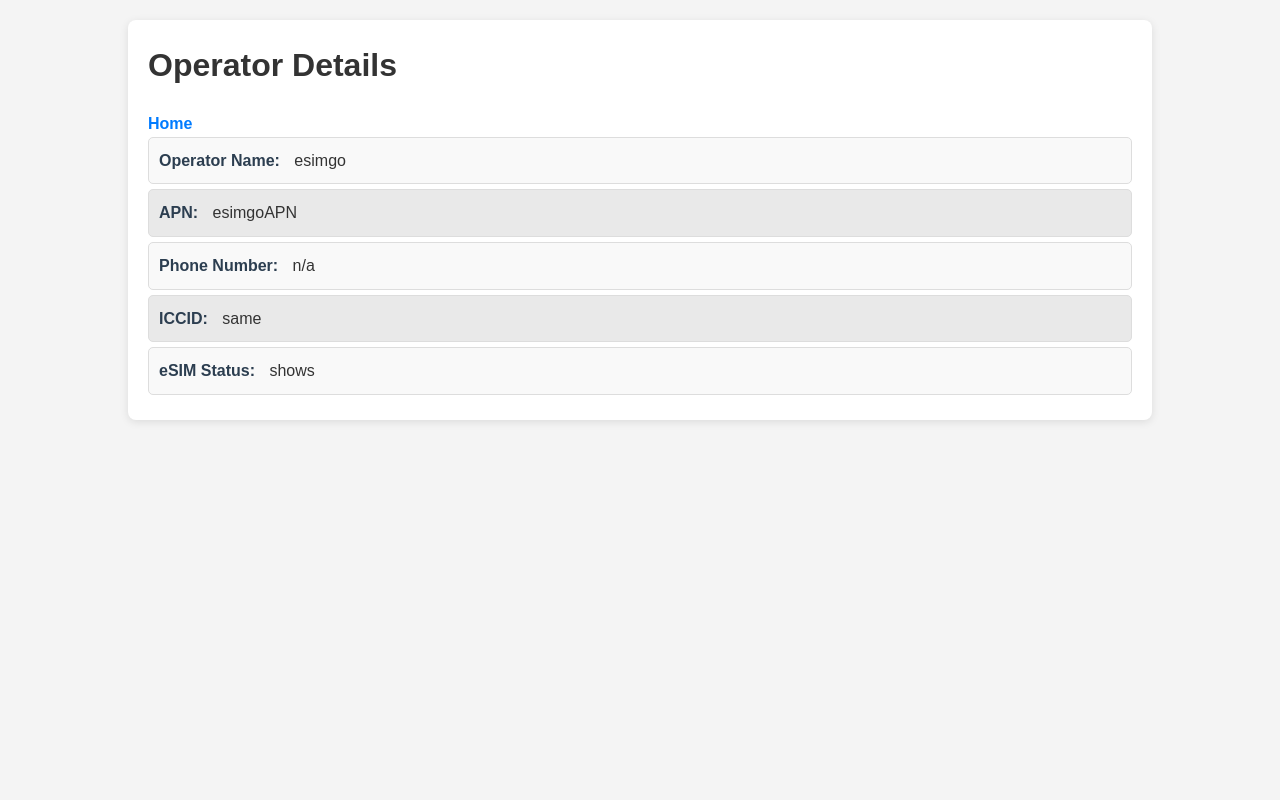
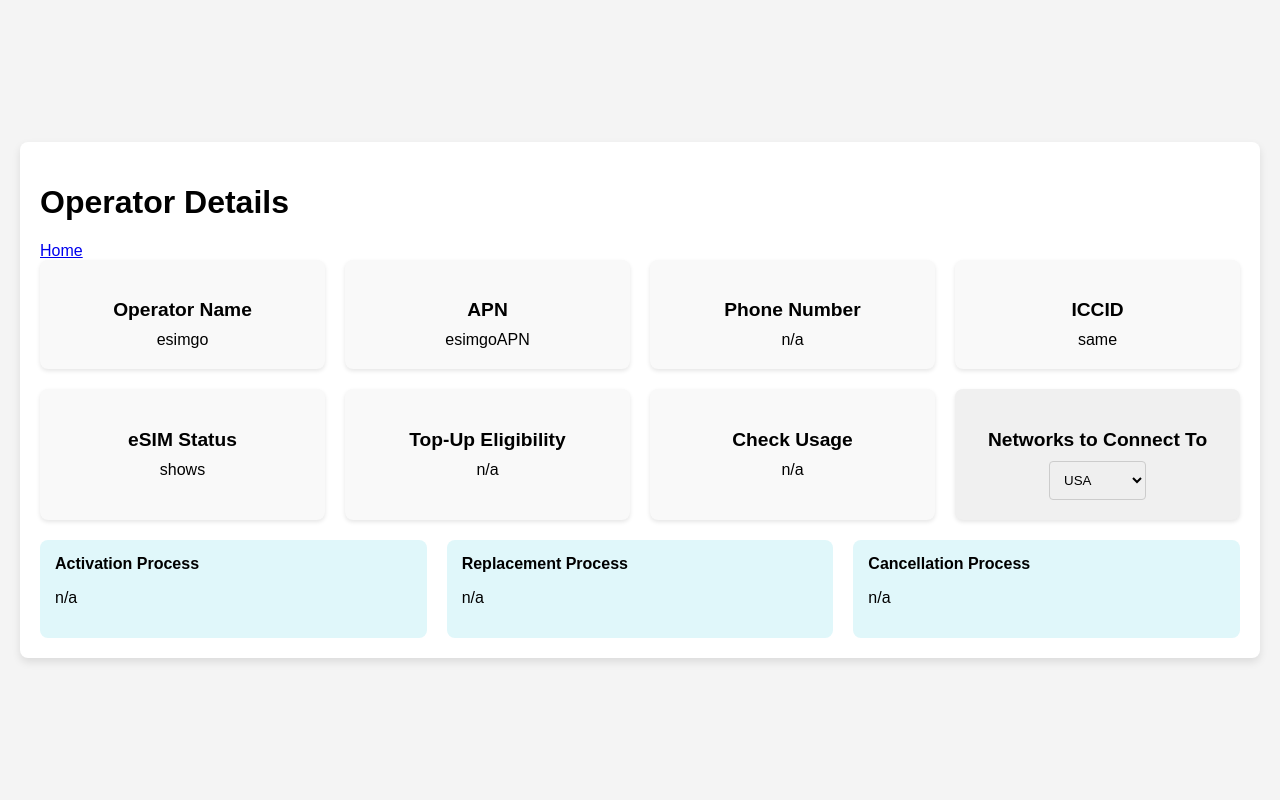
Before and after one commit to Abd0uk/mobi_kb, a Django app: page /operators/1 in a window 1280 px wide. Run offline with Django 5.2, Linux system fonts and the light colour scheme; data comes from the database, SQL or seed files in the repository; both versions use the stored data as it was after the commit.

Commit message:
better UI

```diff
--- a/mobi_base/operators/models.py
+++ b/mobi_base/operators/models.py
@@ -4,10 +4,21 @@ from django_countries.fields import CountryField
 
 class Operator(models.Model):
     operator_name = models.CharField(max_length=64)
+    provider_name = models.CharField(max_length=124, default='n/a')
     apn = models.CharField(max_length=64)
     phone_number = models.CharField(max_length=64)
     iccid = models.CharField(max_length=100)
     esim_status = models.CharField(max_length=100)
 
+    check_usage = models.CharField(max_length=200, default='n/a')
+    topup_eligibility = models.CharField(max_length=500, default='n/a')
+
+    kyc = models.CharField(max_length=500, default='n/a')
+
+    activation = models.CharField(max_length=1000, default='n/a')
+    replacement = models.CharField(max_length=1000, default='n/a')
+    cancellation = models.CharField(max_length=1000, default='n/a')
+
+
     def __str__(self):
         return f"{self.operator_name}"
--- a/mobi_base/operators/static/css/styles.css
+++ b/mobi_base/operators/static/css/styles.css
@@ -1,86 +1,79 @@
-/* Basic reset for consistency across browsers */
-* {
+body {
+    font-family: Arial, sans-serif;
     margin: 0;
     padding: 0;
-    box-sizing: border-box;
+    display: flex;
+    justify-content: center;
+    align-items: center;
+    height: 100vh;
+    background-color: #f4f4f4;
 }
-
-/* General page layout */
-body {
-    font-family: Arial, sans-serif;
-    line-height: 1.6;
-    background-color: #f4f4f4;
-    color: #333;
+.container {
+    width: 100%;
+    max-width: 1200px;
+    background-color: #fff;
+    border-radius: 8px;
+    box-shadow: 0 4px 8px rgba(0, 0, 0, 0.1);
+    padding: 20px;
+}
+.header {
+    display: flex;
+    justify-content: space-between;
+    align-items: center;
+    margin-bottom: 20px;
+}
+.header h2 {
     margin: 0;
-    padding: 0;
 }
-
-/* Container for the page content */
-.container {
-    width: 80%;
-    margin: 20px auto;
-    background: #fff;
+.info-grid {
+    display: grid;
+    grid-template-columns: repeat(4, 1fr);
+    gap: 20px;
+}
+.info-card {
     padding: 20px;
+    background-color: #f9f9f9;
     border-radius: 8px;
-    box-shadow: 0 2px 8px rgba(0, 0, 0, 0.1);
+    text-align: center;
+    box-shadow: 0 2px 4px rgba(0, 0, 0, 0.1);
 }
-
-/* Styling for the header */
-h1 {
-    color: #333;
-    margin-bottom: 20px;
-    font-size: 2rem;
+.info-card h3 {
+    margin-bottom: 10px;
+    font-size: 1.2rem;
 }
-
-/* Links */
-a {
-    text-decoration: none;
-    color: #007bff;
-    font-weight: bold;
+.info-card p {
+    margin: 0;
 }
-
-a:hover {
-    color: #0056b3;
-    text-decoration: underline;
+.country-card {
+    display: flex;
+    flex-direction: column;
+    align-items: center;
+    justify-content: center;
+    padding: 20px;
+    background-color: #f0f0f0;
+    border-radius: 8px;
+    box-shadow: 0 2px 4px rgba(0, 0, 0, 0.1);
 }
-
-/* Unordered list styling */
-ul {
-    list-style-type: none;
-    padding: 0;
+.country-card h3 {
+    margin-bottom: 10px;
+    font-size: 1.2rem;
 }
-
-ul li {
+.country-card select {
     padding: 10px;
-    background: #f9f9f9;
-    border: 1px solid #ddd;
-    margin-bottom: 5px;
-    border-radius: 5px;
+    border: 1px solid #ccc;
+    border-radius: 4px;
 }
-
-/* Alternating row colors */
-ul li:nth-child(even) {
-    background-color: #e9e9e9;
+.process-grid {
+    display: grid;
+    grid-template-columns: repeat(3, 1fr);
+    gap: 20px;
+    margin-top: 20px;
 }
-
-/* Styling for labels (titles) inside the list items */
-ul li strong {
-    font-weight: bold;
-    color: #2c3e50; /* Change the color as per your preference */
-    margin-right: 10px; /* Add some space after the label */
+.process-card {
+    background-color: #e0f7fa;
+    padding: 15px;
+    border-radius: 8px;
 }
-
-/* Button styles */
-button {
-    background-color: #007bff;
-    color: white;
-    border: none;
-    padding: 10px 20px;
-    font-size: 1rem;
-    border-radius: 5px;
-    cursor: pointer;
+.process-card h4 {
+    margin: 0 0 10px 0;
 }
-
-button:hover {
-    background-color: #0056b3;
-}
--- a/mobi_base/operators/templates/operators/operator_detail.html
+++ b/mobi_base/operators/templates/operators/operator_detail.html
@@ -6,12 +6,61 @@
 
     <a href="{% url 'index' %}">Home</a>
 
-    <ul>
-        <li><strong>Operator Name:</strong> {{ operator.operator_name }}</li>
-        <li><strong>APN:</strong> {{ operator.apn }}</li>
-        <li><strong>Phone Number:</strong> {{ operator.phone_number }}</li>
-        <li><strong>ICCID:</strong> {{ operator.iccid }}</li>
-        <li><strong>eSIM Status:</strong> {{ operator.esim_status }}</li>
-    </ul>
+ <!-- Operator Info Section -->
+ <div class="info-grid">
+    <div class="info-card">
+        <h3>Operator Name</h3>
+        <p>{{ operator.operator_name }}</p>
+    </div>
+    <div class="info-card">
+        <h3>APN</h3>
+        <p>{{ operator.apn }}</p>
+    </div>
+    <div class="info-card">
+        <h3>Phone Number</h3>
+        <p>{{ operator.phone_number }}</p>
+    </div>
+    <div class="info-card">
+        <h3>ICCID</h3>
+        <p>{{ operator.iccid }}</p>
+    </div>
+    <div class="info-card">
+        <h3>eSIM Status</h3>
+        <p>{{ operator.esim_status }}</p>
+    </div>
+    <div class="info-card">
+        <h3>Top-Up Eligibility</h3>
+        <p>{{ operator.topup_eligibility }}</p>
+    </div>
+    <div class="info-card">
+        <h3>Check Usage</h3>
+        <p>{{ operator.check_usage }}</p>
+    </div>
+    <div class="country-card">
+        <h3>Networks to Connect To</h3>
+        <select id="country">
+            <option value="usa">USA</option>
+            <option value="uk">UK</option>
+            <option value="germany">Germany</option>
+            <!-- Add more countries as needed -->
+        </select>
+    </div>
+</div>
+
+<!-- Policy/Process Section -->
+<div class="process-grid">
+    <div class="process-card">
+        <h4>Activation Process</h4>
+        <p>{{ operator.activation }}</p>
+    </div>
+    <div class="process-card">
+        <h4>Replacement Process</h4>
+        <p>{{ operator.replacement }}</p>
+    </div>
+    <div class="process-card">
+        <h4>Cancellation Process</h4>
+        <p>{{ operator.cancellation }}</p>
+    </div>
+</div>
 
 {% endblock body %}
```
Also changed, not shown: mobi_base/db.sqlite3, mobi_base/operators/migrations/0002_operator_activation_operator_cancellation_and_more.py (added), mobi_base/operators/migrations/0003_operator_kyc_operator_provider_name.py (added).
